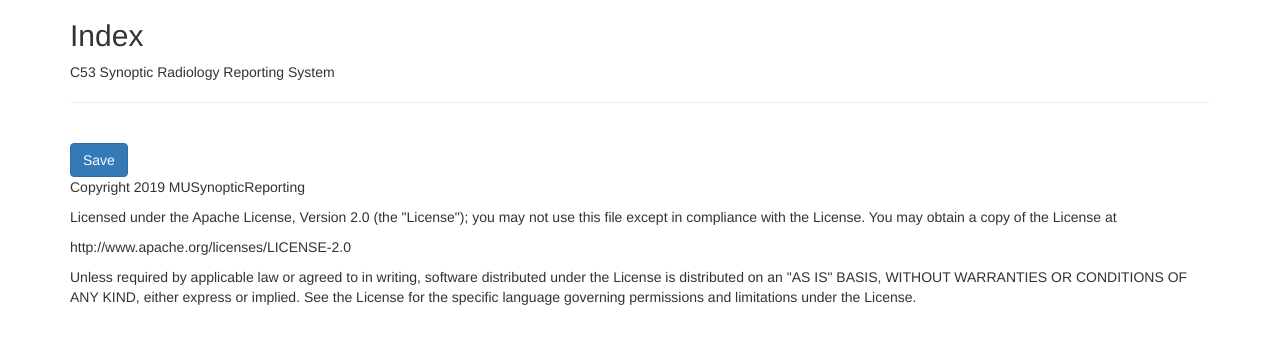
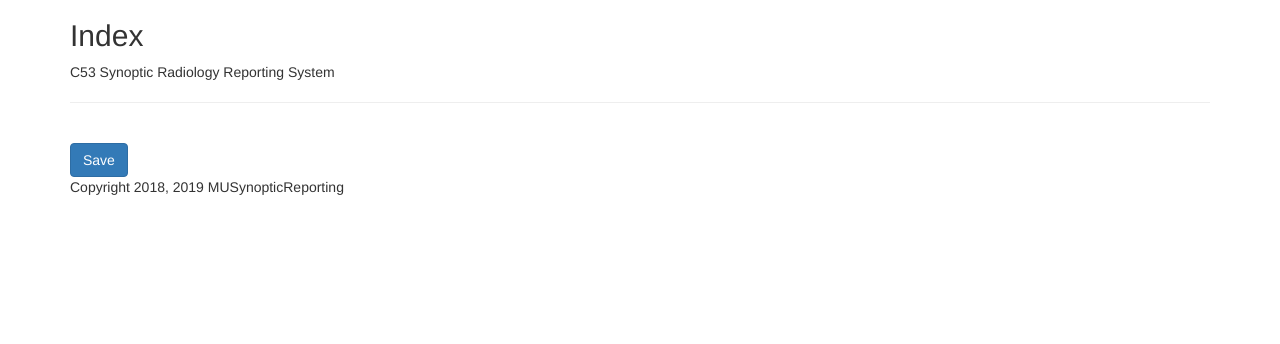
Before and after one commit to MUSynopticReporting/SynopticReporting, an ASP.NET Core app: page /Home/Index in a window 1280 px wide. Shown: the part 51-395 px from the top of the page. Run offline with ASP.NET Core 8, Linux system fonts and the light colour scheme; some libraries are stand-ins or nearby versions.

Commit message:
Update _Layout.cshtml

```diff
--- a/Views/Shared/_Layout.cshtml
+++ b/Views/Shared/_Layout.cshtml
@@ -54,10 +54,7 @@
             <button id="submit" type="submit" class="btn btn-primary btn-small">Save</button>
             <p id="SuccessAlert" style="color:darkgreen" hidden>Output Creation a Success</p>
             <p id="FailureAlert" style="color:darkred" hidden>Output Creation a Failure</p>
-            <p>Copyright 2019 MUSynopticReporting</p>
-            <p>Licensed under the Apache License, Version 2.0 (the "License"); you may not use this file except in compliance with the License. You may obtain a copy of the License at</p>
-            <p>http://www.apache.org/licenses/LICENSE-2.0</p>
-            <p>Unless required by applicable law or agreed to in writing, software distributed under the License is distributed on an "AS IS" BASIS, WITHOUT WARRANTIES OR CONDITIONS OF ANY KIND, either express or implied. See the License for the specific language governing permissions and limitations under the License.</p>
+            <p>Copyright 2018, 2019 MUSynopticReporting</p>
         </footer>
     </div>
     <environment include="Development">
```
